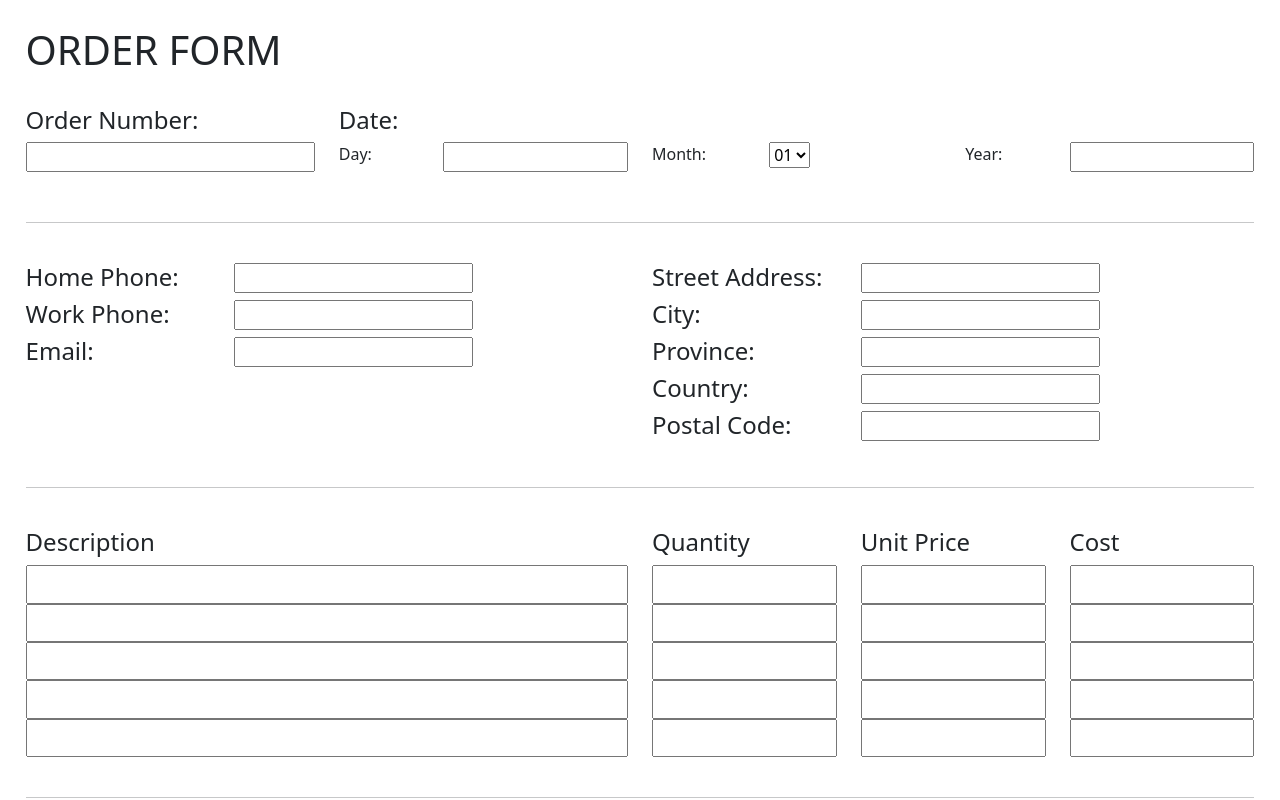
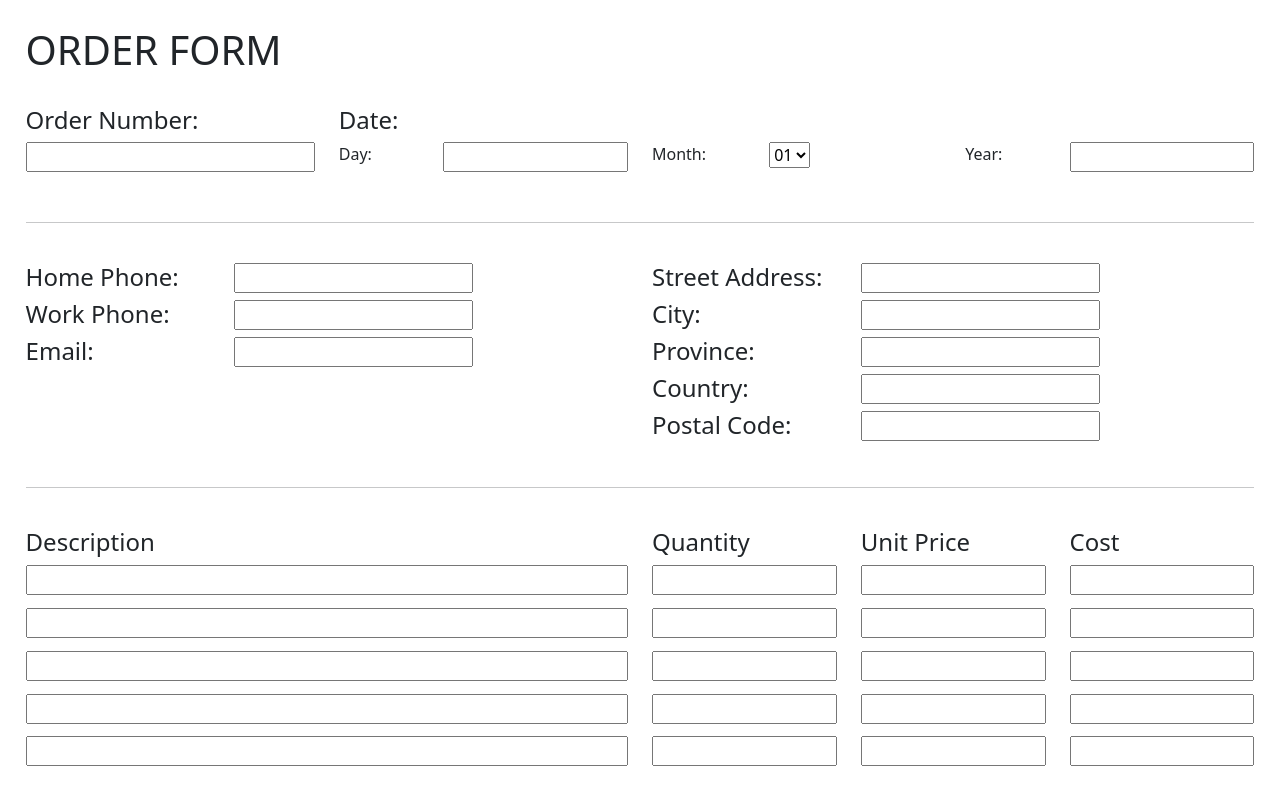
Before and after one commit to laurgu/CSI3140-Project, a React (Create React App) app: page /order in a window 1280 px wide. Shown: the top 800 px of the page. Built offline with nearby package versions, Linux system fonts and the light colour scheme.

Commit message:
stylistic change

```diff
--- a/src/Templates/Order.jsx
+++ b/src/Templates/Order.jsx
@@ -155,108 +155,108 @@ function Order() {
             <input
               id="desc-product1"
               type="text"
-              style={{ width: "100%", height: "3vw" }}
+              style={{ width: "100%", marginBottom: "1vw" }}
             ></input>
             <input
               id="desc-product2"
               type="text"
-              style={{ width: "100%", height: "3vw" }}
+              style={{ width: "100%", marginBottom: "1vw" }}
             ></input>
             <input
               id="desc-product3"
               type="text"
-              style={{ width: "100%", height: "3vw" }}
+              style={{ width: "100%", marginBottom: "1vw" }}
             ></input>
             <input
               id="desc-product4"
               type="text"
-              style={{ width: "100%", height: "3vw" }}
+              style={{ width: "100%", marginBottom: "1vw" }}
             ></input>
             <input
               id="desc-product5"
               type="text"
-              style={{ width: "100%", height: "3vw" }}
+              style={{ width: "100%", marginBottom: "1vw" }}
             ></input>
           </div>
           <div className="col-2">
             <input
               id="qty-product1"
               type="number"
-              style={{ width: "100%", height: "3vw" }}
+              style={{ width: "100%", marginBottom: "1vw" }}
             ></input>
             <input
               id="qty-product2"
               type="number"
-              style={{ width: "100%", height: "3vw" }}
+              style={{ width: "100%", marginBottom: "1vw" }}
             ></input>
             <input
               id="qty-product3"
               type="number"
-              style={{ width: "100%", height: "3vw" }}
+              style={{ width: "100%", marginBottom: "1vw" }}
             ></input>
             <input
               id="qty-product4"
               type="number"
-              style={{ width: "100%", height: "3vw" }}
+              style={{ width: "100%", marginBottom: "1vw" }}
             ></input>
             <input
               id="qty-product5"
               type="number"
-              style={{ width: "100%", height: "3vw" }}
+              style={{ width: "100%", marginBottom: "1vw" }}
             ></input>
           </div>
           <div className="col-2">
             <input
               id="unit-product1"
               type="number"
-              style={{ width: "100%", height: "3vw" }}
+              style={{ width: "100%", marginBottom: "1vw" }}
             ></input>
             <input
               id="unit-product2"
               type="number"
-              style={{ width: "100%", height: "3vw" }}
+              style={{ width: "100%", marginBottom: "1vw" }}
             ></input>
             <input
               id="unit-product3"
               type="number"
-              style={{ width: "100%", height: "3vw" }}
+              style={{ width: "100%", marginBottom: "1vw" }}
             ></input>
             <input
               id="unit-product4"
               type="number"
-              style={{ width: "100%", height: "3vw" }}
+              style={{ width: "100%", marginBottom: "1vw" }}
             ></input>
             <input
               id="unit-product5"
               type="number"
-              style={{ width: "100%", height: "3vw" }}
+              style={{ width: "100%", marginBottom: "1vw" }}
             ></input>
           </div>
           <div className="col-2">
             <input
               id="cost-product1"
               type="number"
-              style={{ width: "100%", height: "3vw" }}
+              style={{ width: "100%", marginBottom: "1vw" }}
             ></input>
             <input
               id="cost-product2"
               type="number"
-              style={{ width: "100%", height: "3vw" }}
+              style={{ width: "100%", marginBottom: "1vw" }}
             ></input>
             <input
               id="cost-product3"
               type="number"
-              style={{ width: "100%", height: "3vw" }}
+              style={{ width: "100%", marginBottom: "1vw" }}
             ></input>
             <input
               id="cost-product4"
               type="number"
-              style={{ width: "100%", height: "3vw" }}
+              style={{ width: "100%", marginBottom: "1vw" }}
             ></input>
             <input
               id="cost-product5"
               type="number"
-              style={{ width: "100%", height: "3vw" }}
+              style={{ width: "100%" }}
             ></input>
           </div>
         </div>
```
